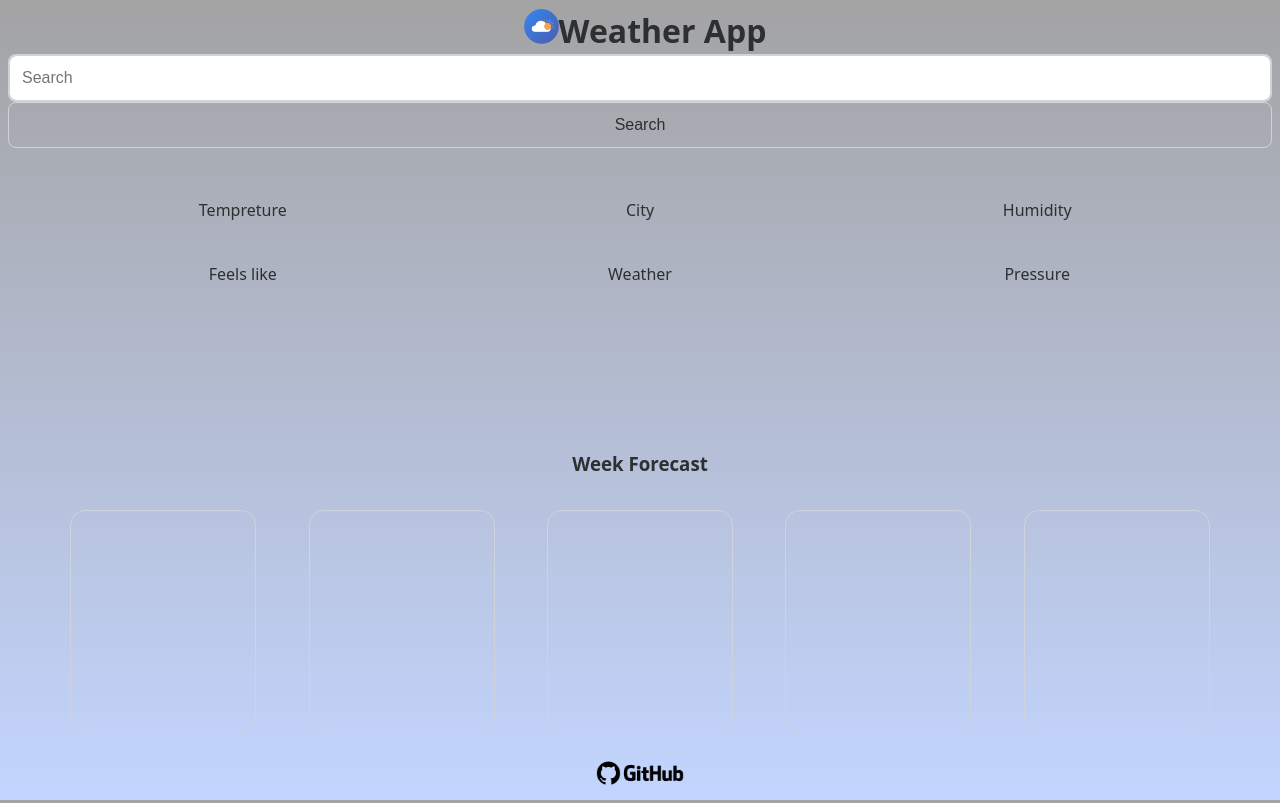
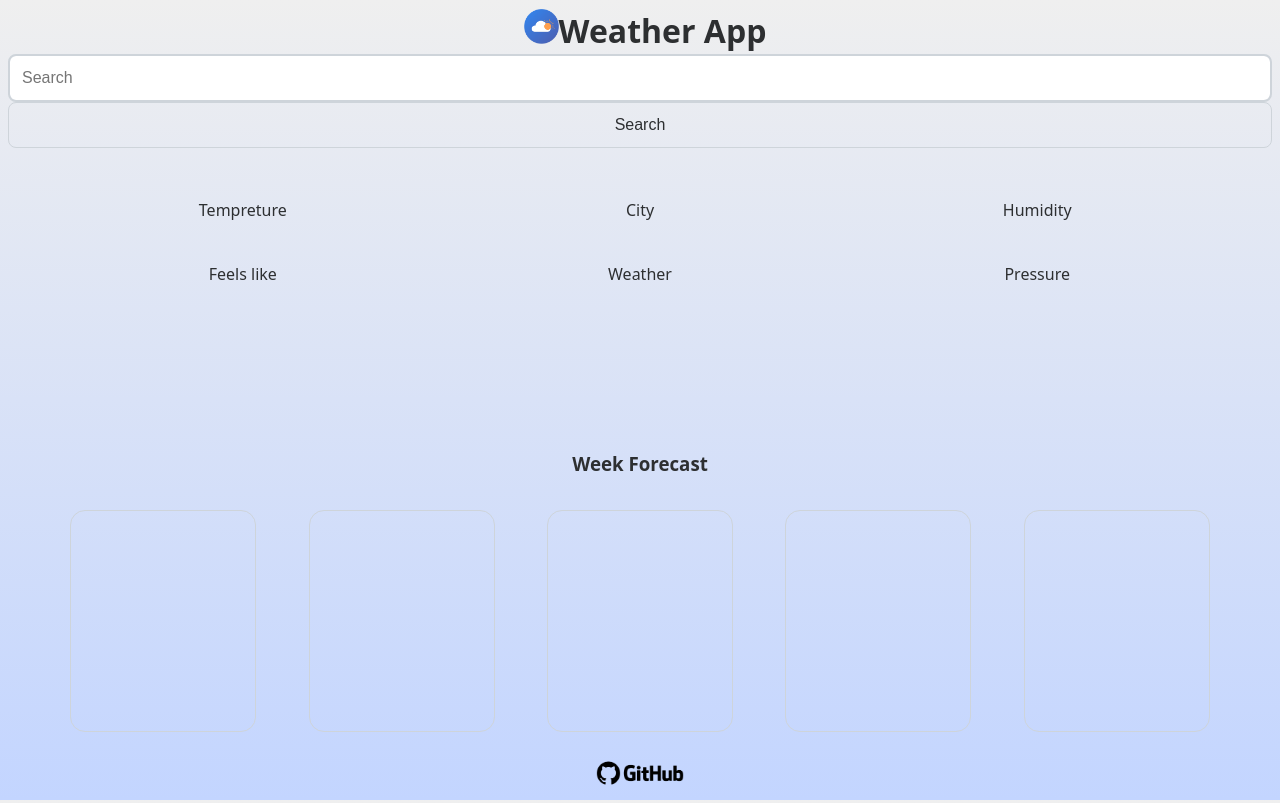
Before and after one commit to SicParv1sMagna/React-Weather-App, a React (Create React App) app: page / in a window 1280 px wide. Built offline with nearby package versions, Linux system fonts and the light colour scheme.

Commit message:
Update App.css again

```diff
--- a/src/App.css
+++ b/src/App.css
@@ -39,7 +39,7 @@
 
 :root{
   --start-color: #c3d5ff;
-  --end-color: #a3a3a3;
+  --end-color: #efefef;
   --border-color: #ced4da;
   --font-color: #2d2f31;
   --font-color-hover: whitesmoke;
```
